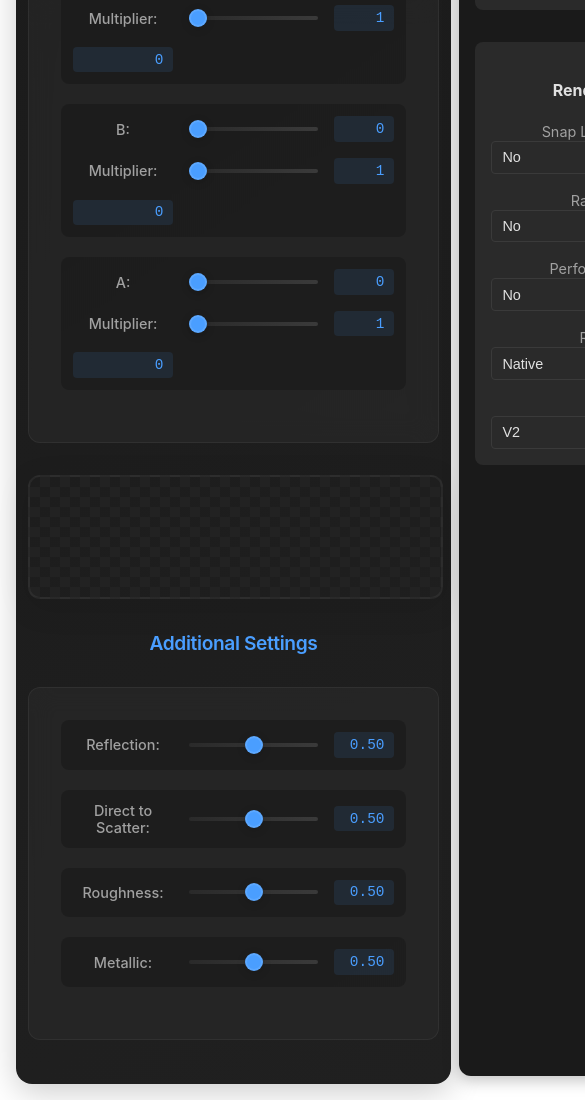
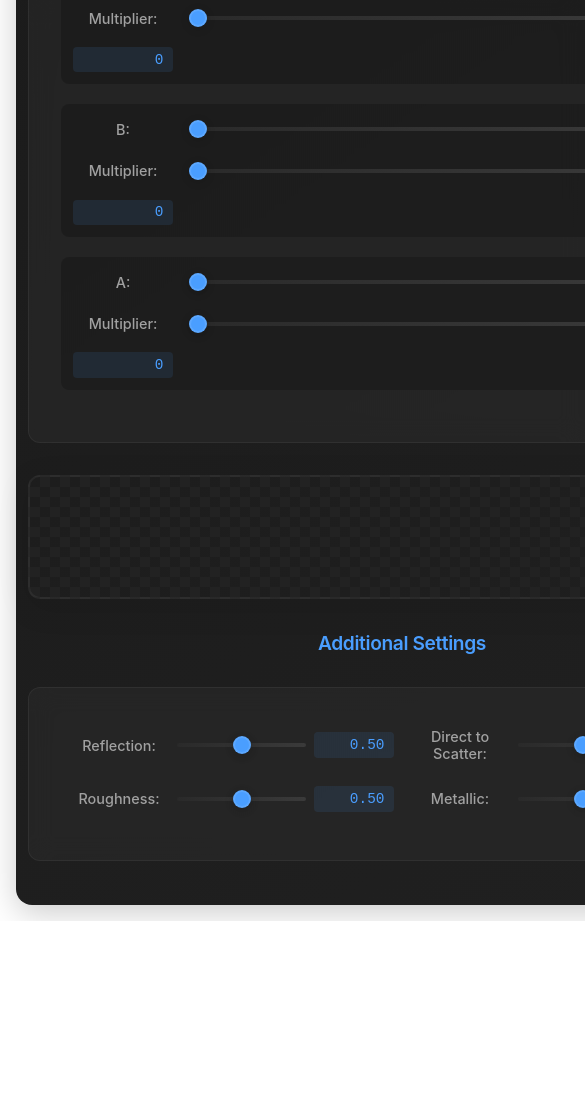
Before and after one commit to DarkBenky/go-draw-frontend, a Vue app: page / in a window 390 px wide. Shown: the part 433-1533 px from the top of the page, 585 px wide, since content can reach past the window. After the commit the page ends 1354 px from the top, so only its background shows below. Built offline with nearby package versions, Linux system fonts and the light colour scheme.

Commit message:
Refactor ColorPicker component layout; update slider styles and enhance responsiveness

```diff
--- a/src/components/ColorPicker.vue
+++ b/src/components/ColorPicker.vue
@@ -38,8 +38,8 @@
 
     <!-- Additional Settings -->
     <h3>Additional Settings</h3>
-    <div class="sliders">
-      <div v-for="slider in sliders" :key="slider.name" class="slider">
+    <div class="sliders-v2">
+      <div v-for="slider in sliders" :key="slider.name" class="slider-v2">
         <label :for="slider.name">{{ slider.name }}:</label>
         <input
           type="range"
@@ -162,6 +162,16 @@ h4 {
   border-radius: 4px;
 }
 
+.slider-v2 {
+  display: grid;
+  grid-template-columns: 100px 1fr 80px;
+  align-items: center;
+  gap: 0.5rem;
+  padding: 0.5rem;
+  margin-bottom: 0.5rem;
+  border-radius: 4px;
+}
+
 label {
   font-size: 0.8rem;
 }
@@ -257,6 +267,17 @@ h3 {
 
 .channel-inputs,
 .sliders {
+  background: rgba(42, 42, 42, 0.6);
+  padding: 2rem;
+  border-radius: 12px;
+  margin-bottom: 2rem;
+  backdrop-filter: blur(12px);
+  border: 1px solid rgba(255, 255, 255, 0.05);
+}
+
+.sliders-v2 {
+    display: grid;
+    grid-template-columns: auto auto;
   background: rgba(42, 42, 42, 0.6);
   padding: 2rem;
   border-radius: 12px;
```
